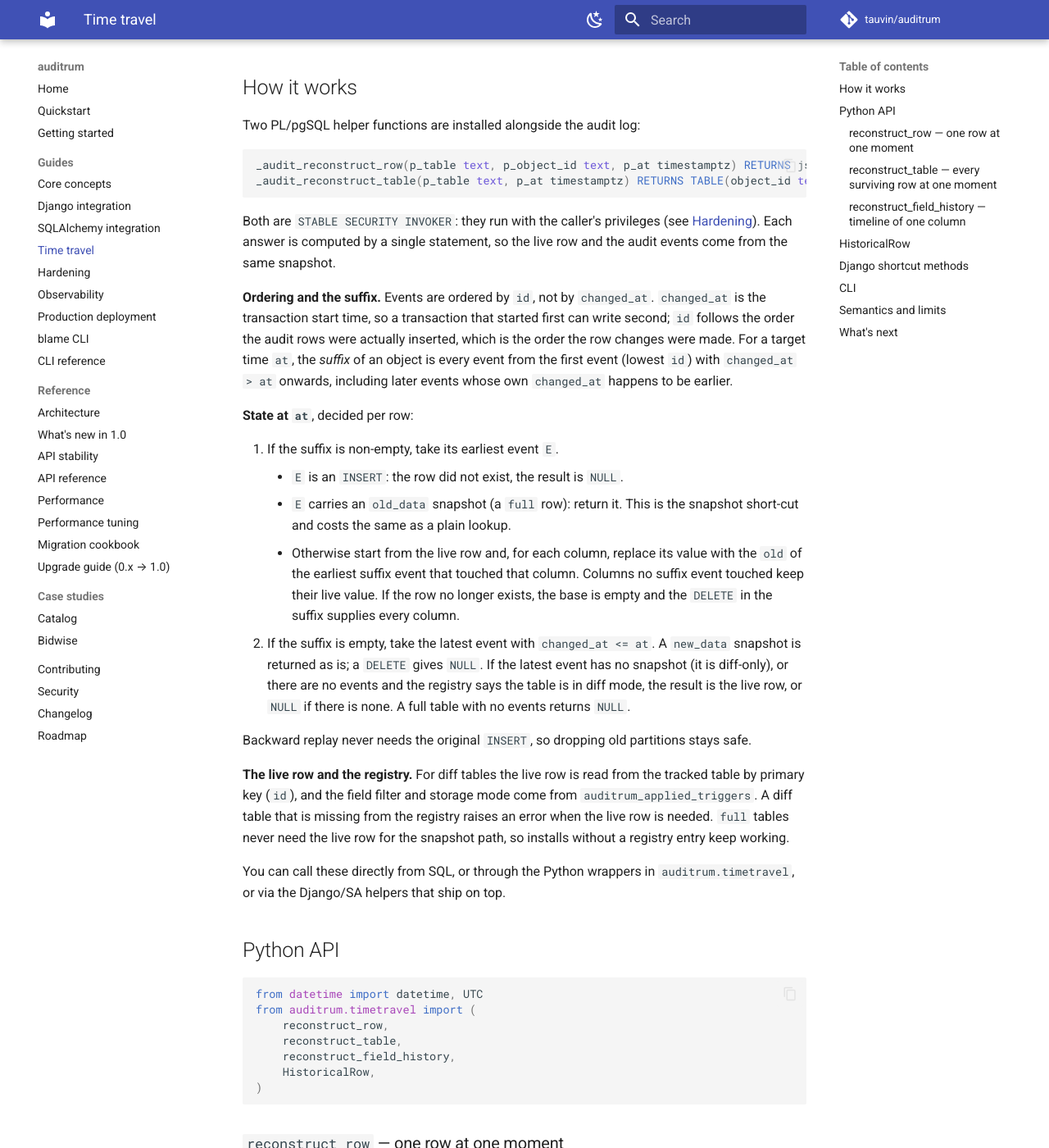
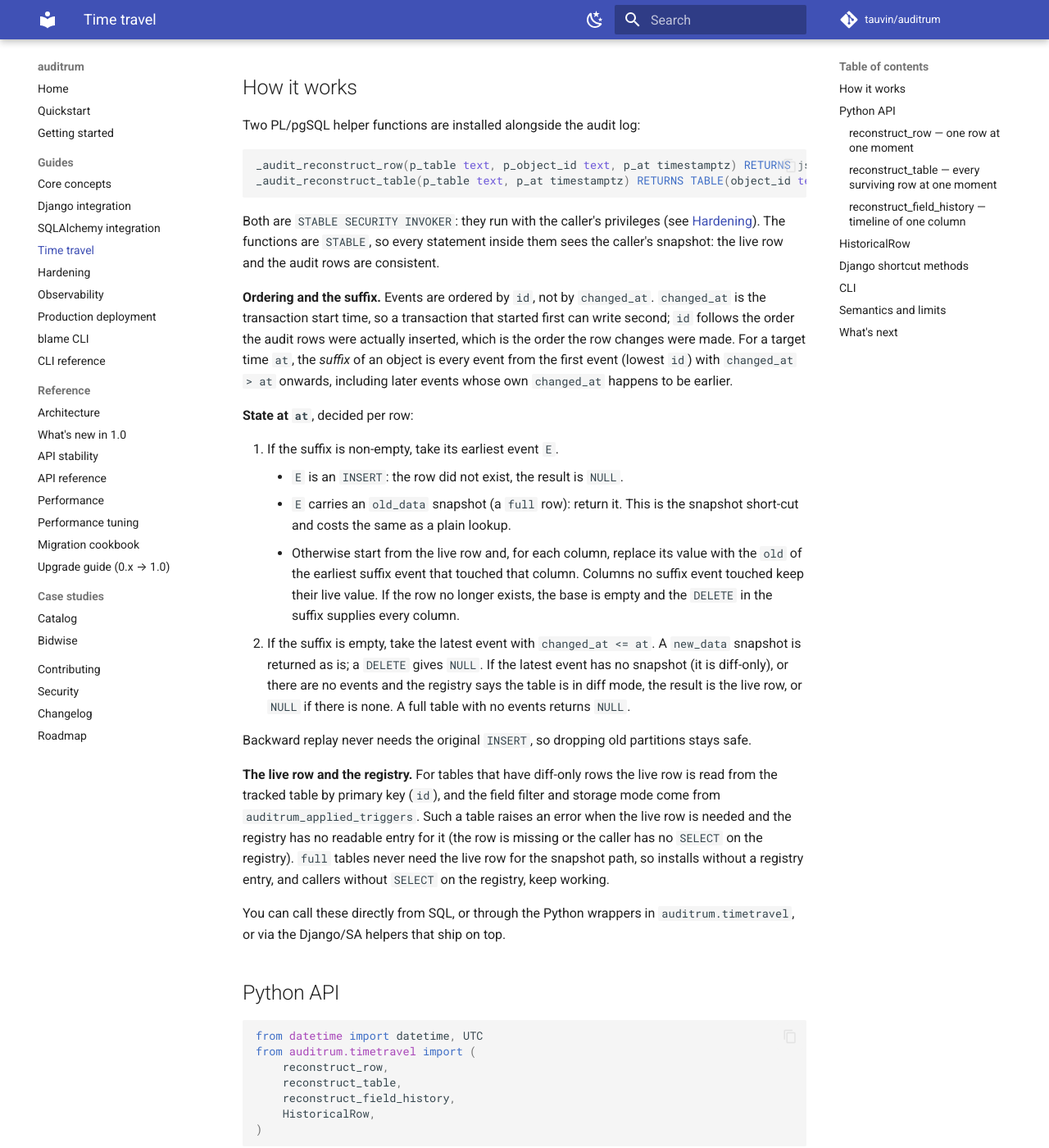
Before and after one commit to tauvin/auditrum, an MkDocs documentation site: the page built from docs/time-travel.md, in a window 1280 px wide and 1400 px high, scrolled down 284 px. Shown: the whole window at 82% size. Built offline with MkDocs 1.6.1 and Material for MkDocs 9.7.7, drawn with Linux system fonts in a browser that asks for light colours; comment, search, counter and statistics services are not loaded; some of the changed text lies outside the part shown.

Commit message:
Add 0.7 upgrade notes and tighten time-travel docs

````diff
--- a/docs/time-travel.md
+++ b/docs/time-travel.md
@@ -18,9 +18,9 @@ _audit_reconstruct_table(p_table text, p_at timestamptz) RETURNS TABLE(object_id
 ```
 
 Both are `STABLE SECURITY INVOKER`: they run with the caller's
-privileges (see [Hardening](hardening.md#time-travel-privileges)). Each
-answer is computed by a single statement, so the live row and the audit
-events come from the same snapshot.
+privileges (see [Hardening](hardening.md#time-travel-privileges)). The
+functions are `STABLE`, so every statement inside them sees the caller's
+snapshot: the live row and the audit rows are consistent.
 
 **Ordering and the suffix.** Events are ordered by `id`, not by
 `changed_at`. `changed_at` is the transaction start time, so a
@@ -52,12 +52,14 @@ earlier.
 Backward replay never needs the original `INSERT`, so dropping old
 partitions stays safe.
 
-**The live row and the registry.** For diff tables the live row is
-read from the tracked table by primary key (`id`), and the field filter
-and storage mode come from `auditrum_applied_triggers`. A diff table
-that is missing from the registry raises an error when the live row is
-needed. `full` tables never need the live row for the snapshot path, so
-installs without a registry entry keep working.
+**The live row and the registry.** For tables that have diff-only rows
+the live row is read from the tracked table by primary key (`id`), and
+the field filter and storage mode come from `auditrum_applied_triggers`.
+Such a table raises an error when the live row is needed and the
+registry has no readable entry for it (the row is missing or the caller
+has no `SELECT` on the registry). `full` tables never need the live row
+for the snapshot path, so installs without a registry entry, and
+callers without `SELECT` on the registry, keep working.
 
 You can call these directly from SQL, or through the Python wrappers
 in `auditrum.timetravel`, or via the Django/SA helpers that ship on
@@ -262,7 +264,7 @@ loader.
   event is diff-only. Untracked rows (no events at all) appear in
   `reconstruct_table` only while the table is in diff mode.
 - **Privileges and errors.** `_audit_reconstruct_table` raises when
-  diff-only rows exist but the table has no registry entry.
+  diff-only rows exist but the table has no readable registry entry.
   `_audit_reconstruct_row` raises only when the requested row needs the
   live table.
 - **The reconstructable window is the retained window.** Once a
````
Also changed, not shown: CHANGELOG.md (+18 -3 lines), docs/blame.md (+3 -0 lines), docs/hardening.md (+6 -4 lines), 1 other file.
